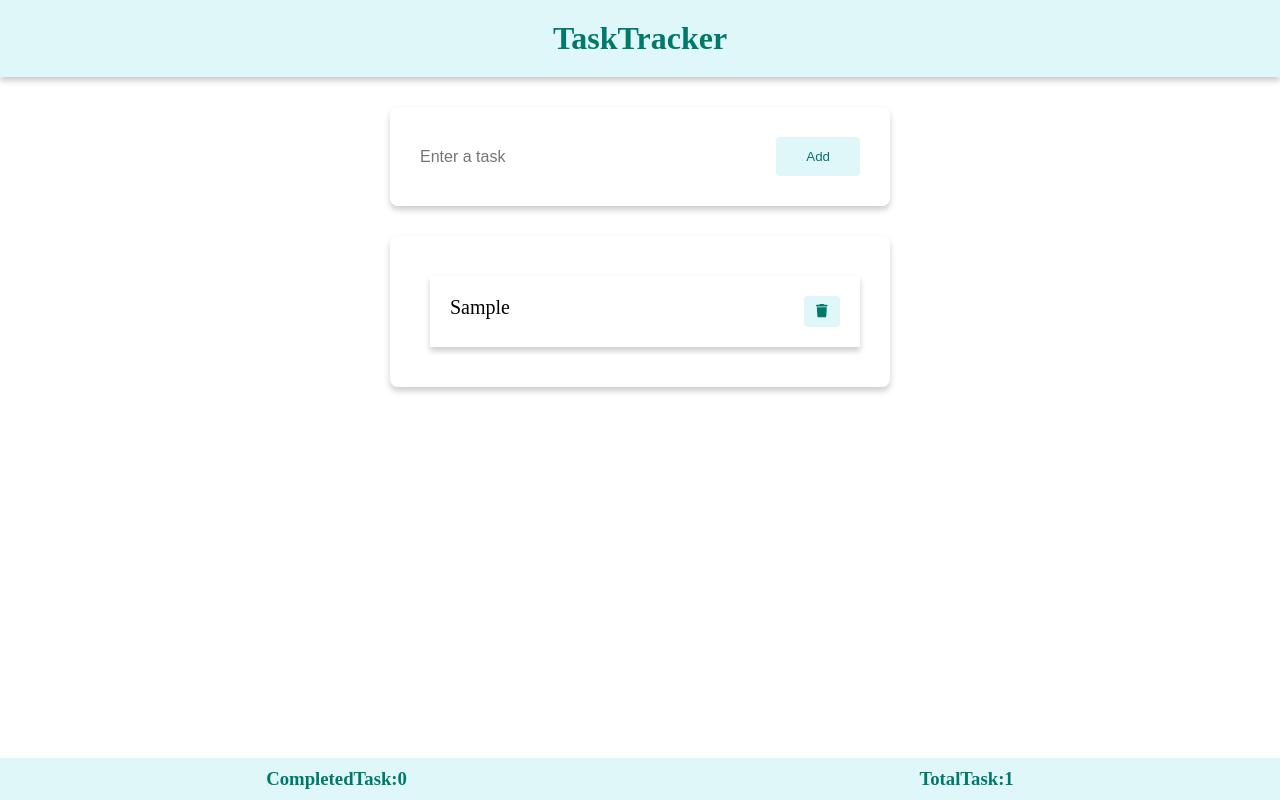
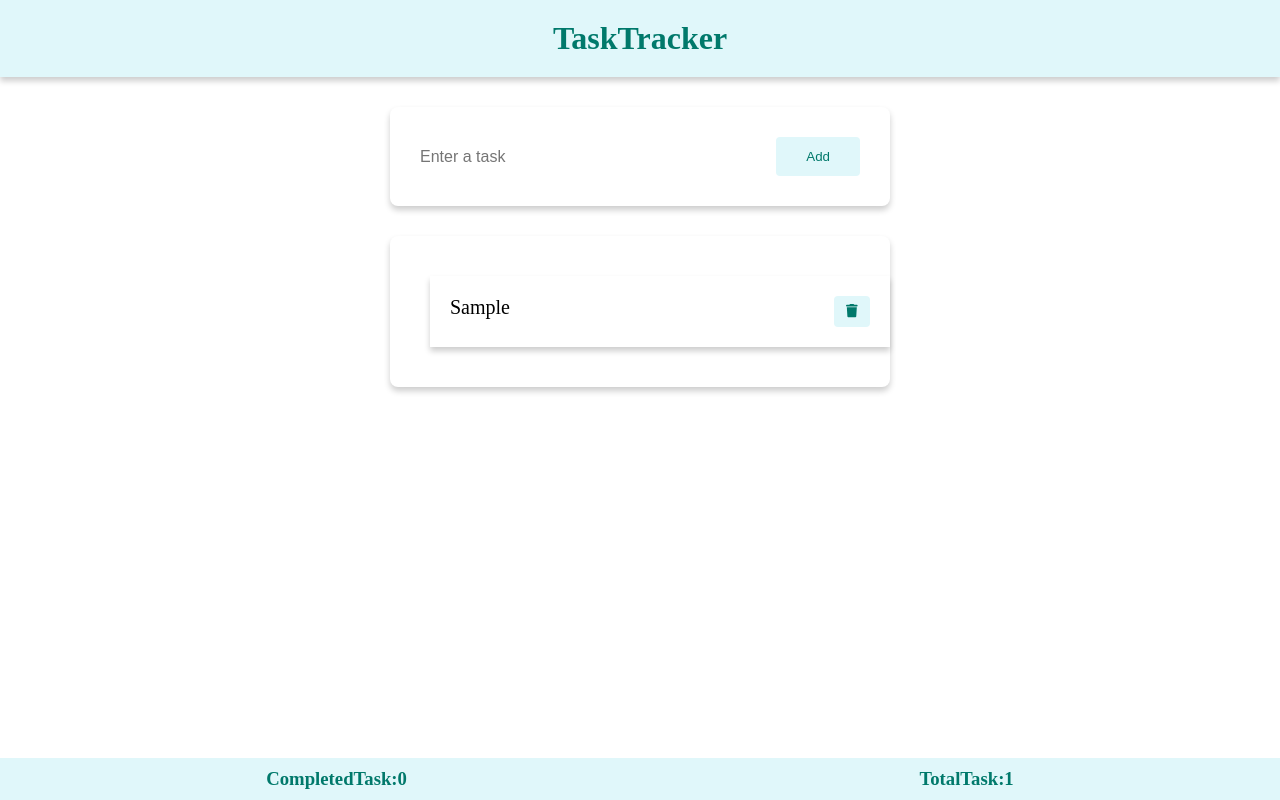
Before and after one commit to suruthiperumal12/React-TodoApp, a React (Vite) app: page / in a window 1280 px wide. Both pictures are taken after typing "Sample" into the empty fields and a click on the button "Add". Built offline with nearby package versions, Linux system fonts and the light colour scheme.

Commit message:
modified files

```diff
--- a/src/components/todoitem.module.css
+++ b/src/components/todoitem.module.css
@@ -1,5 +1,5 @@
 .itemContainer {
-    width: 450px;
+    width: 480px;
     /* color: #0d4e47; */
     color: black;
     margin: 0 auto;
```
